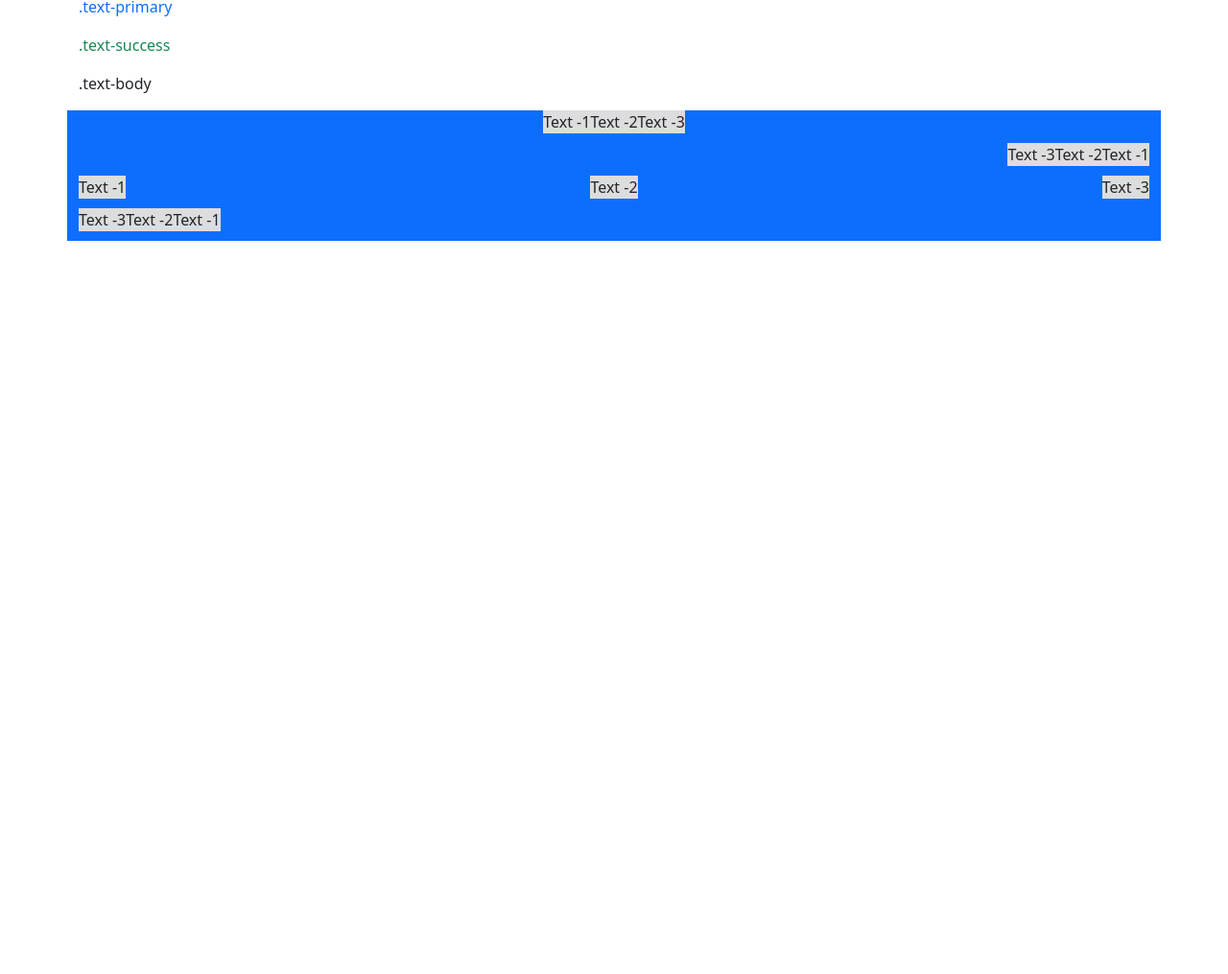
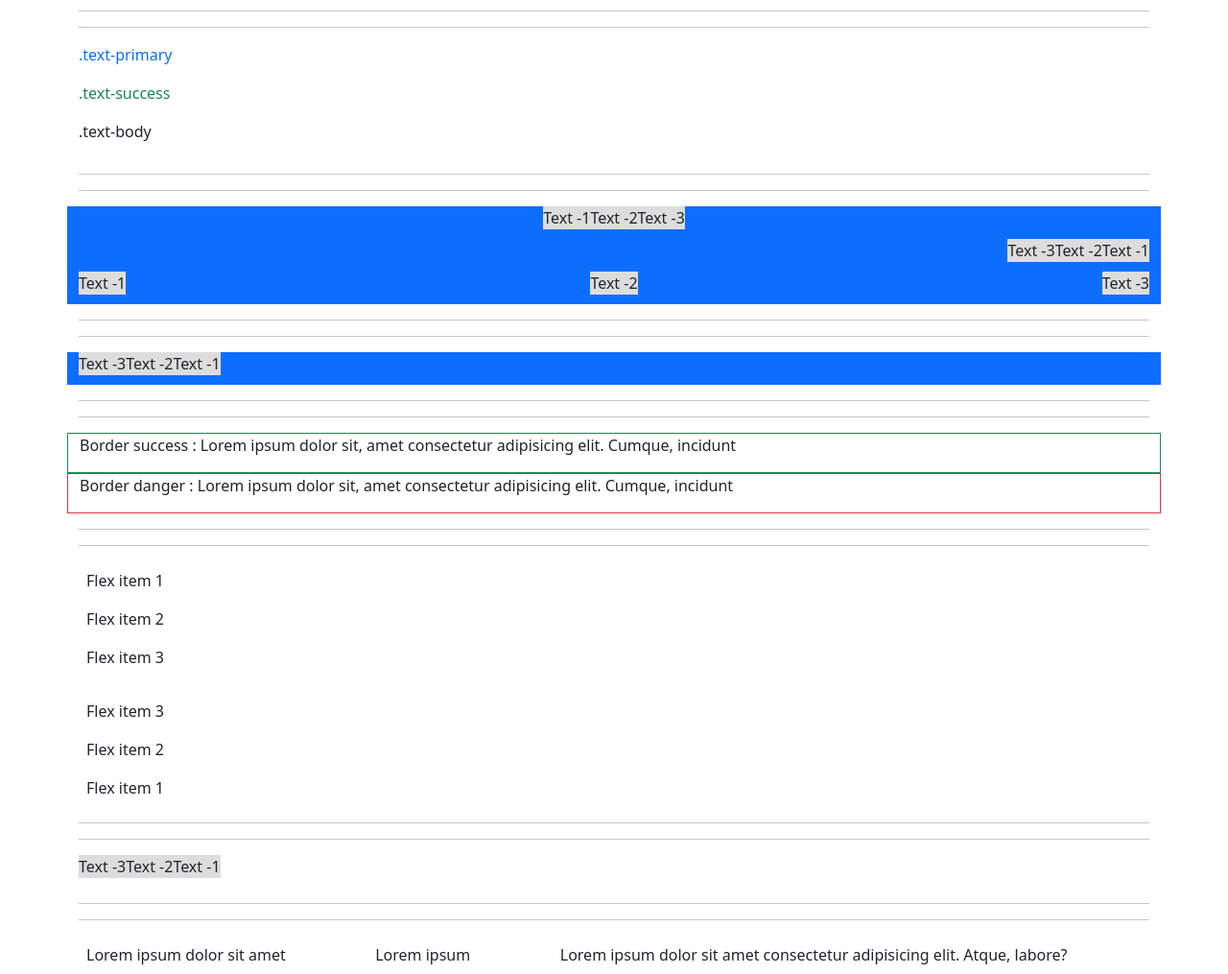
Before and after one commit to tuhinshuvra/class_15-hw, a plain HTML site: page utilities_flex.html in a window 1280 px wide. Shown: the part 242-1257 px from the top of the page at 96% size. Before the commit the page ends 800 px from the top, so only its background shows below. Drawn offline with Linux system fonts and the light colour scheme.

Commit message:
Update utilities_flex.html

```diff
--- a/utilities_flex.html
+++ b/utilities_flex.html
@@ -9,7 +9,7 @@
     <link rel="stylesheet" href="css/bootstrap.css">
     <link rel="stylesheet" href="css/style.css">
     <link rel="stylesheet" href="css/media.css">
-    <title>BT5 Utilities and Flex</title>
+    <title>BT5 Utilities Flex</title>
   </head>
 
   <body>
@@ -23,13 +23,14 @@
         <div class="box1 border border-3 rounded-circle border-success "></div>
         <div class="box1 border border-3 border-secondary"></div>
       </div>
-
+      <hr><hr>
       <div class="row">
         <p class="text-primary">.text-primary</p>
         <p class="text-success">.text-success</p>
         <p class="text-body">.text-body</p>
       </div>
 
+      <hr><hr>
       <div class="row">
         <div class="d-flex justify-content-lg-center bg-primary">
           <div class="box2">Text -1</div>
@@ -54,6 +55,7 @@
         </div>
       </div>
 
+      <hr><hr>
       <div class="row">
         <div class="d-flex bg-primary">
           <div class="box2 order-3">Text -1</div>
@@ -61,6 +63,47 @@
           <div class="box2 order-1">Text -3</div>
         </div>
       </div>
+      <hr><hr>
+      <div class="row">
+        <div class="border border-success ">
+          <p>Border success : Lorem ipsum dolor sit, amet consectetur adipisicing elit. Cumque, incidunt</p>
+        </div>
+        <div class="border border-danger">
+          <p>Border danger : Lorem ipsum dolor sit, amet consectetur adipisicing elit. Cumque, incidunt</p>
+        </div>
+      </div>
+      <hr><hr>
+      <div class="d-flex flex-column bd-highlight mb-3">
+        <div class="p-2 bd-highlight">Flex item 1</div>
+        <div class="p-2 bd-highlight">Flex item 2</div>
+        <div class="p-2 bd-highlight">Flex item 3</div>
+      </div>
+
+      <div class="d-flex flex-column-reverse bd-highlight mb-3">
+        <div class="p-2 bd-highlight">Flex item 1</div>
+        <div class="p-2 bd-highlight">Flex item 2</div>
+        <div class="p-2 bd-highlight">Flex item 3</div>
+      </div>
+      <hr><hr>
+
+      <div class="row">
+        <div class="d-flex align-items-start">
+          <div class="box2 order-3">Text -1</div>
+          <div class="box2 order-2">Text -2</div>
+          <div class="box2 order-1">Text -3</div>
+        </div>
+      </div>
+      <hr><hr>
+
+<div class="d-flex bd-highlight">
+  <div class="p-2 flex-fill bd-highlight">Lorem ipsum dolor sit amet</div>
+  <div class="p-2 flex-fill bd-highlight">Lorem ipsum</div>
+  <div class="p-2 flex-fill bd-highlight">Lorem ipsum dolor sit amet consectetur adipisicing elit. Atque, labore?</div>
+
+
+</div>
+
+
 
     </div>
     <!-- JS Link -->
```
